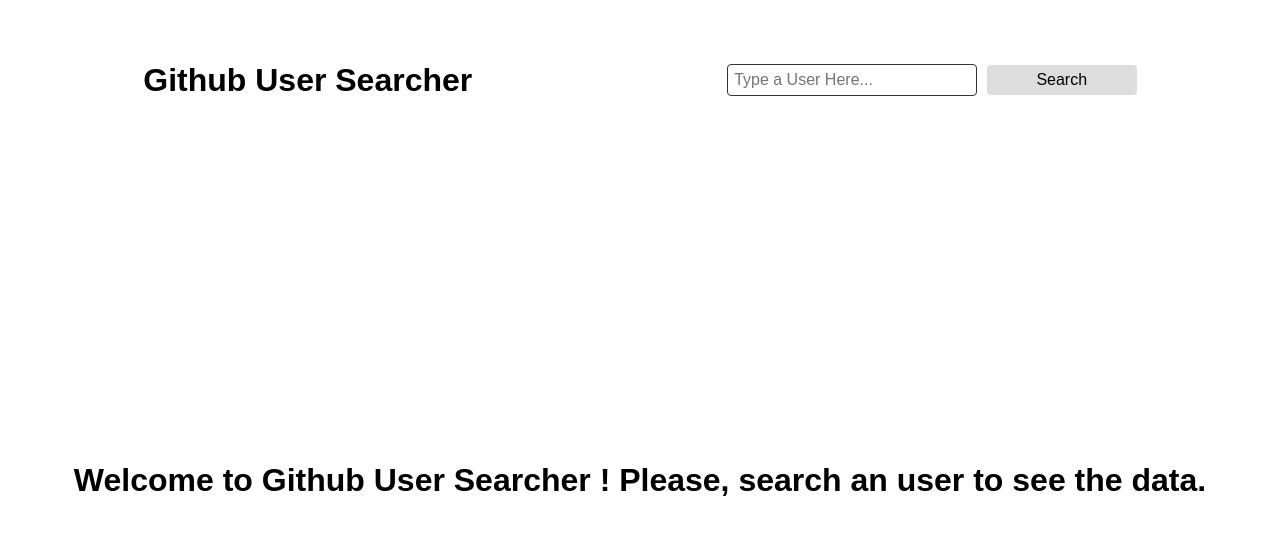
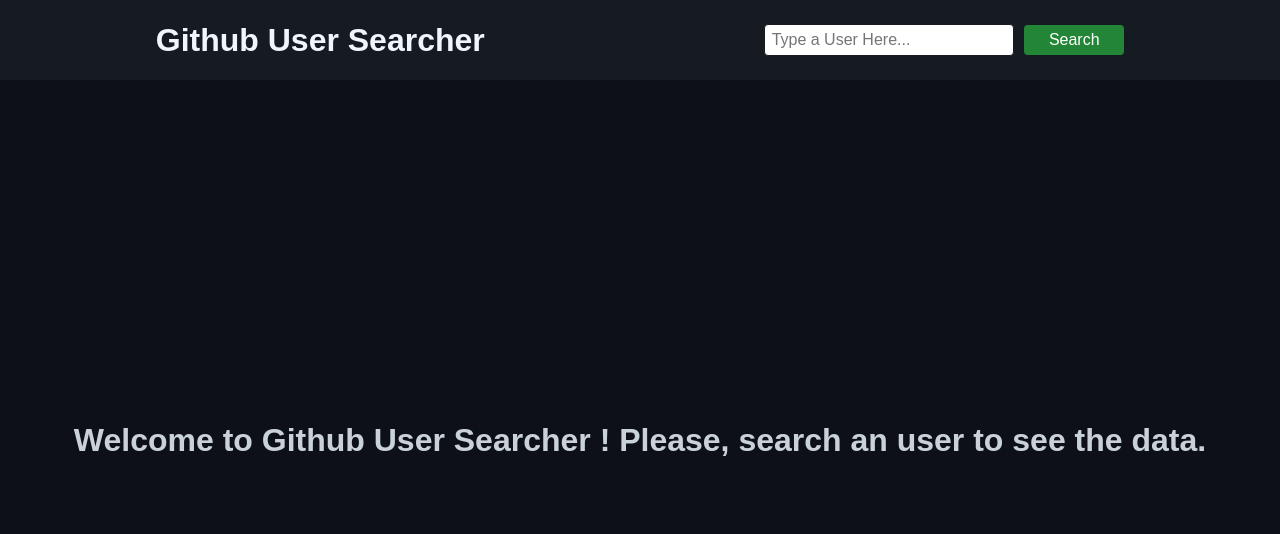
Before and after one commit to MarcelloFarias/github-profile-finder, a React (Create React App) app: page / in a window 1280 px wide. Shown: the top 534 px of the page. Built offline with nearby package versions, Linux system fonts and the light colour scheme.

Commit message:
Styling the project

```diff
--- a/src/App.css
+++ b/src/App.css
@@ -5,14 +5,17 @@
 
 .message-container {
     width: 100%;
-    height: 80vh;
+    height: 90vh;
     display: grid;
     place-items: center;
+    background: #0d1117;
+    color: #c9d1d9;
 }
 
 .user-container {
     width: 100%;
     display: flex;
     align-items: center;
-    height: 80vh;
+    height: 90vh;
+    background: #0d1117;
 }
--- a/src/components/Header/style.css
+++ b/src/components/Header/style.css
@@ -1,10 +1,12 @@
 header {
-    height: 20vh;
+    height: 10vh;
     display: flex;
     align-items: center;
     justify-content: space-around;
     flex-direction: row;
     padding: 1rem;
+    background: #161b22;
+    color: #f0f6fc;
 }
 
 .input-search {
@@ -15,17 +17,23 @@
     outline: none;
     border-radius: 4px;
     font-size: 1rem;
-    border: solid 1px #333;
+    border: solid 1px #161b22;
 }
 
 .btn-search {
     padding: 0.4rem;
-    width: 150px;
+    width: 100px;
     border: none;
     border-radius: 4px;
     cursor: pointer;
     font-size: 1rem;
     transition: all 0.2s ease;
-    background: #ddd;
     margin-left: 10px;
+    background: #238636;
+    color: #fff;
+    transition: all;
 }
+
+.btn-search:hover {
+    background: #3fb950;
+}
--- a/src/components/Profile/index.js
+++ b/src/components/Profile/index.js
@@ -10,8 +10,8 @@
                 <h3 className='user-login'>{data?.login}</h3>
                 <p className='user-bio' >{data?.bio}</p>
                 <div className='user-stats'>
-                    <a className='stat'>{data?.followers} followers</a>
-                    <a className='stat'>{data?.following} following</a>
+                    <a className='stat'>{data?.followers} <span>followers</span></a>
+                    <a className='stat'>{data?.following} <span>following</span></a>
                 </div>
 
                 <p className='user-location'>{data?.location}</p>
--- a/src/components/Profile/style.css
+++ b/src/components/Profile/style.css
@@ -4,6 +4,7 @@
     flex-direction: column;
     width: 40%;
     padding: 2rem;
+    color: #c9d1d9;
 }
 
 .user-avatar {
@@ -14,10 +15,19 @@
 
 .user-name {
     text-decoration: none;
-    color: #000;
+    color: #c9d1d9;
+}
+
+.user-name:hover {
+    color: #8b949e;
+}
+
+.user-login {
+    color: #8b949e;
 }
 
 .user-bio {
+    color: #c9d1d9;
     margin: 20px 0;
 }
 
@@ -28,7 +38,12 @@
 }
 
 .stat {
+    color: #c9d1d9;
     margin: 0 5px;
+}
+
+.stat span {
+    color: #8b949e;
 }
 
 .user-location {
--- a/src/components/Repos/style.css
+++ b/src/components/Repos/style.css
@@ -13,8 +13,8 @@
 .repo-item {
     width: 90%;
     padding: 0.9rem;
-    background: rgba(0, 0, 0, 0.2);
     margin: 10px 0;
+    border-bottom: solid 0.1px #8b949e;
 }
 
 .repo-name-container {
@@ -25,16 +25,31 @@
 
 .repo-name-container p {
     margin-left: 10px;
+    color: #8b949e;
+    border: solid 1px #8b949e;
+    font-size: 1rem;
+    padding: 0 7px;
+    border-radius: 50px;
 }
 
 .repo-name {
-    font-size: 1.2rem;
+    color: #58acff;
+    text-decoration: none;
+    font-size: 1.5rem;
+}
+
+.repo-name:hover {
+    text-decoration: underline;
 }
 
 .repo-description {
-    margin: 20px 0;
+    font-size: 1rem;
+    margin: 10px 0;
+    color: #8b949e;
 }
 
 .repo-language {
     font-size: 0.9rem;
+    margin-top: 15px;
+    color: #8b949e;
 }
```
